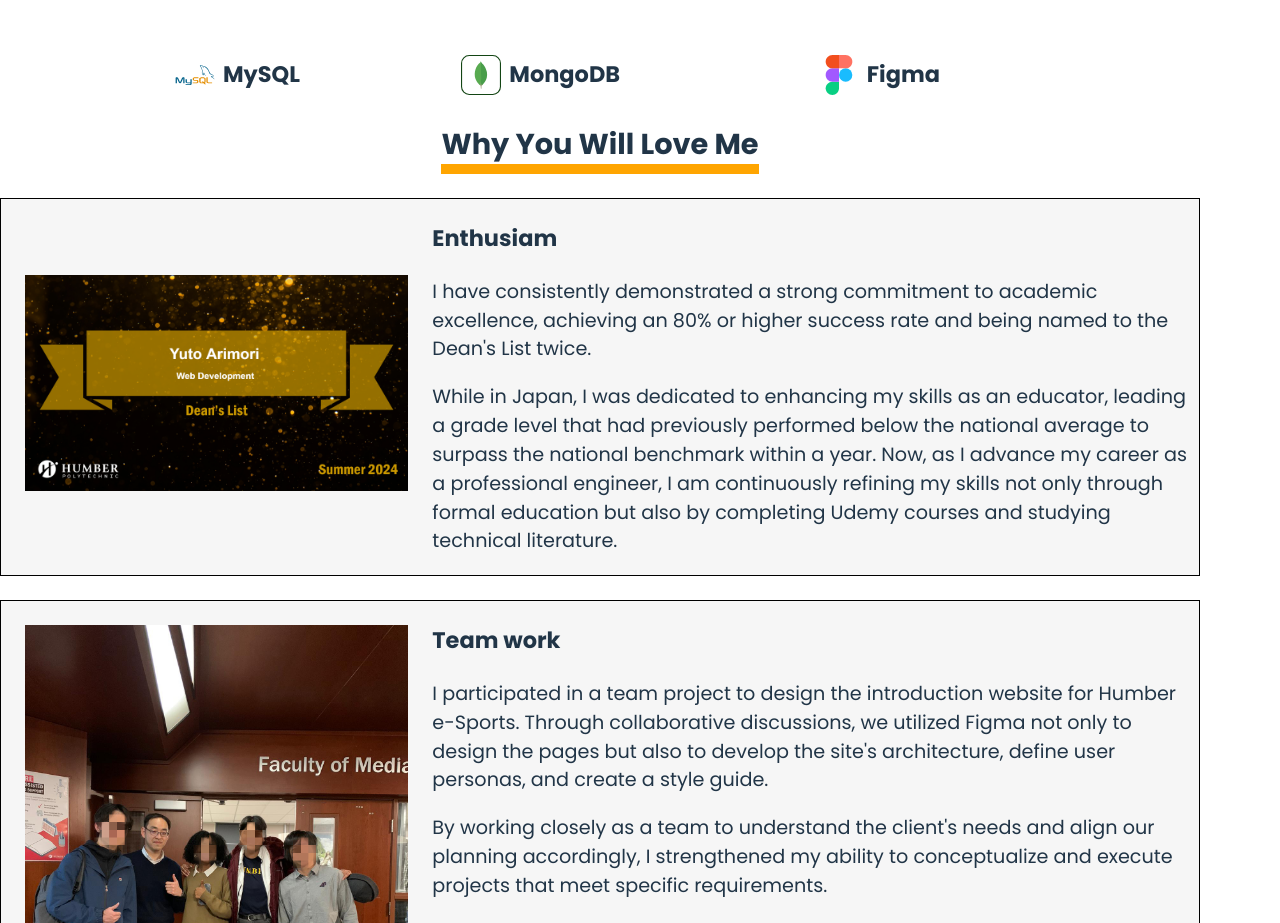
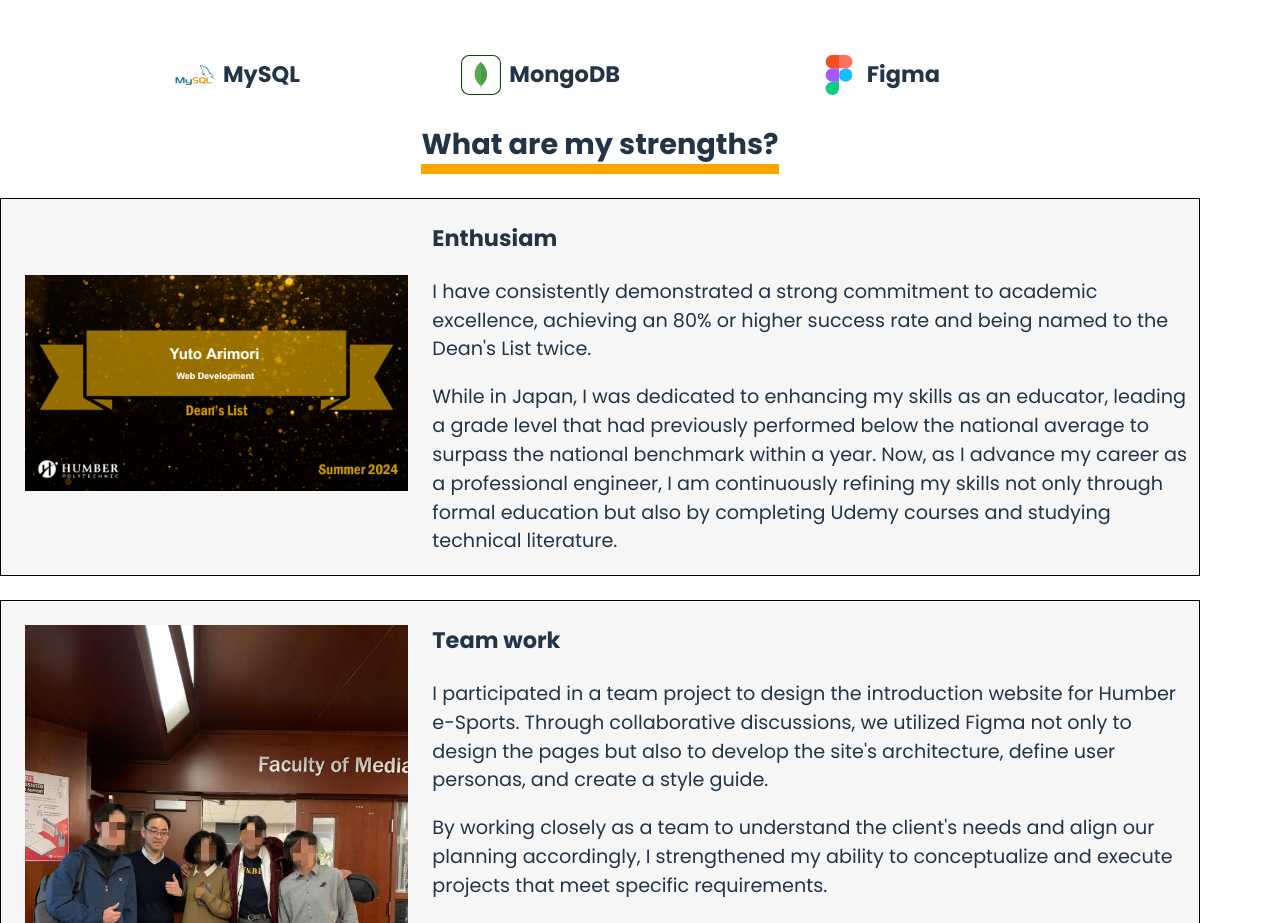
Before and after one commit to Yuto-A2/myPortfolio, a React (Vite) app in the folder portfolio/frontend/: page / in a window 1280 px wide. Shown: the part 1380-2303 px from the top of the page. Built offline with nearby package versions, Linux system fonts and the light colour scheme; no server answers.

Commit message:
changed the title.

```diff
--- a/portfolio/frontend/src/components/Studied/Studied.jsx
+++ b/portfolio/frontend/src/components/Studied/Studied.jsx
@@ -4,7 +4,7 @@ export default function Studied() {
     return (
         <>
             <div className='headerTitle'>
-                <h2 className="subTitle2">Why You Will Love Me</h2>
+                <h2 className="subTitle2">What are my strengths?</h2>
             </div>
             <div className="studyContainer">
                 <div className="studiedBox">
```
